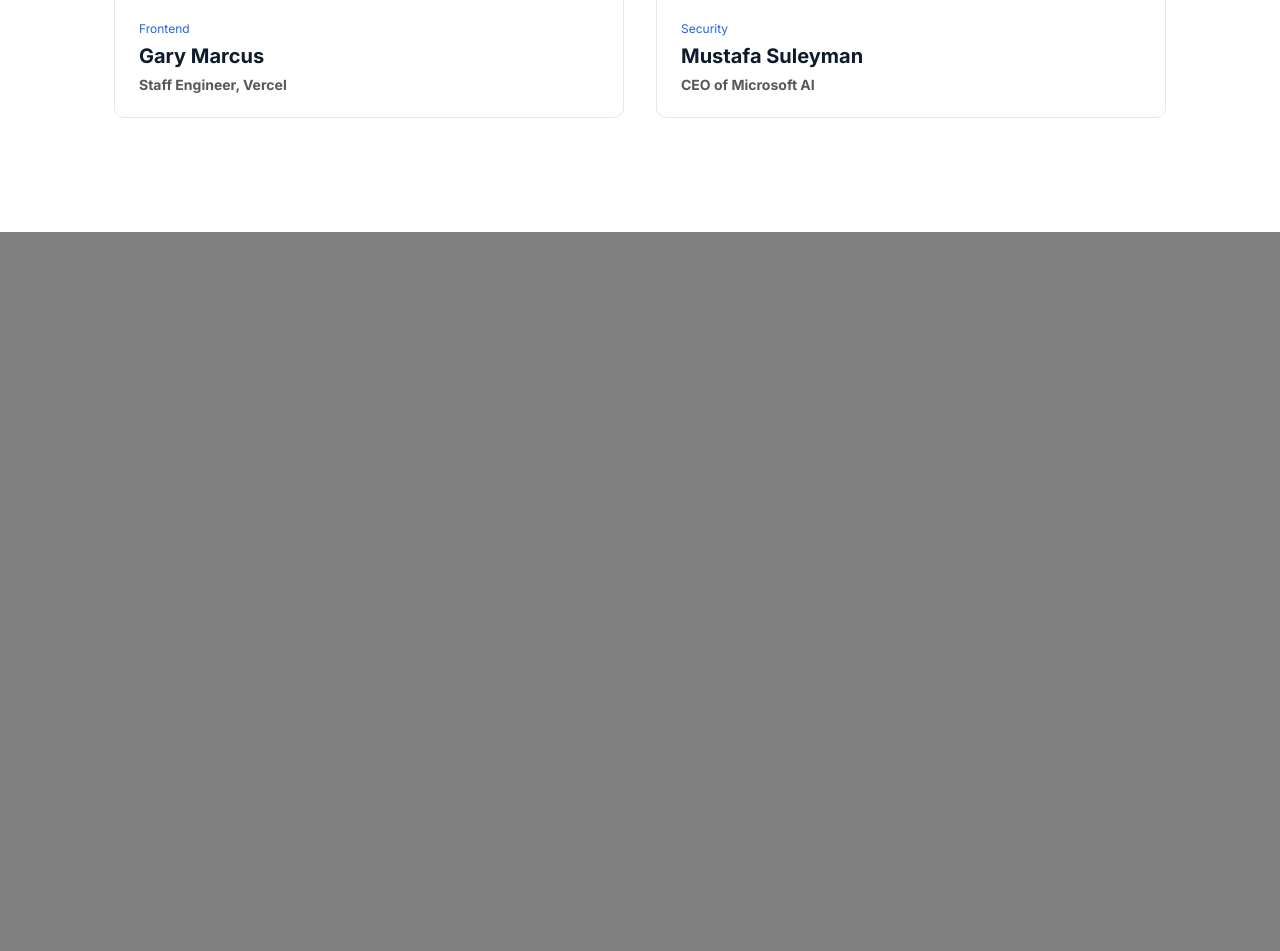
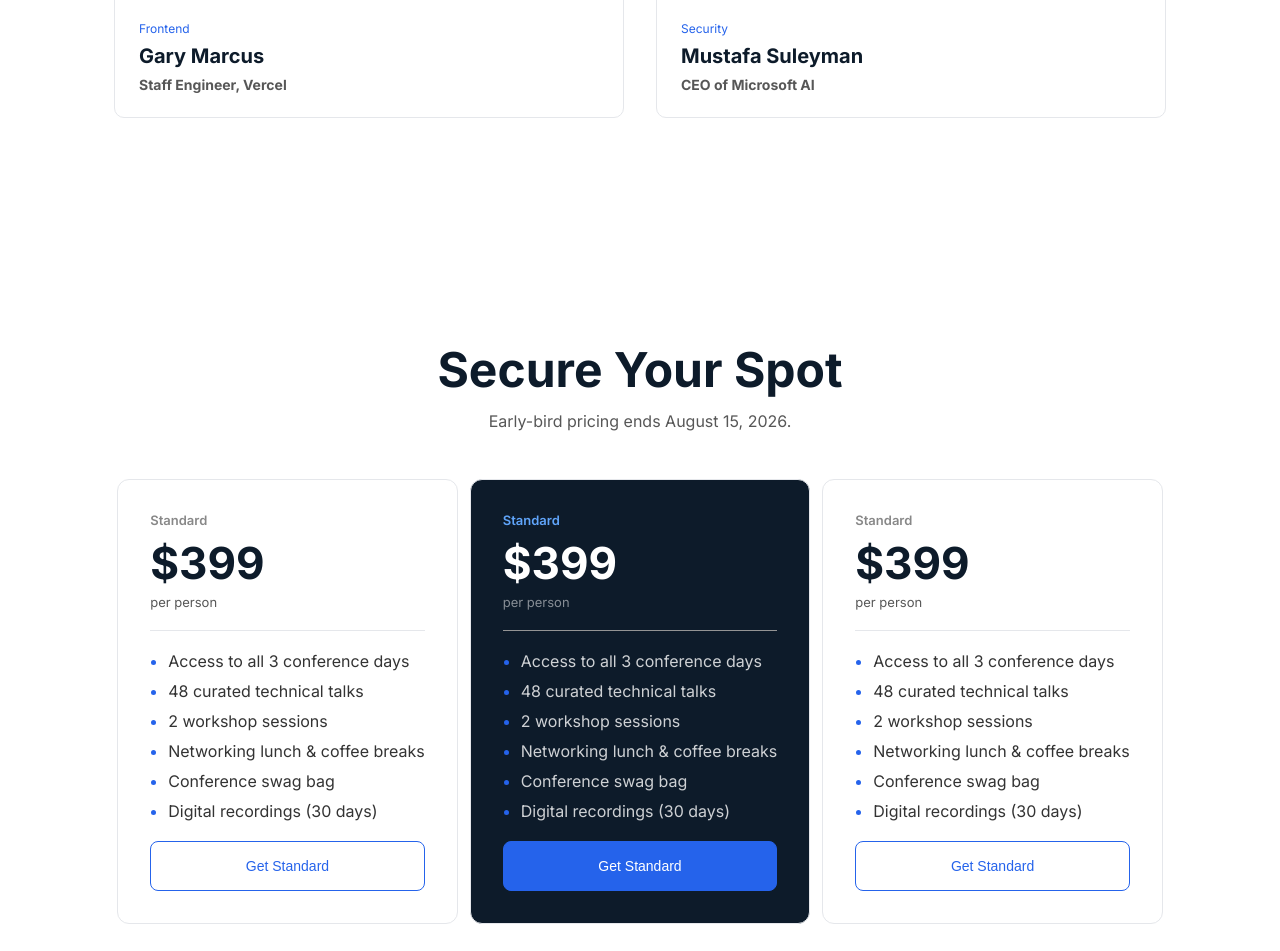
Before and after one commit to alabid234/PH14-DevConf, a plain HTML site: page index.html in a window 1280 px wide. Shown: the part 1846-2797 px from the top of the page. Before the commit the page ends 2078 px from the top, so only its background shows below. Drawn offline with nearby package versions, Linux system fonts and the light colour scheme.

Commit message:
added pricing card css

```diff
--- a/index.html
+++ b/index.html
@@ -40,7 +40,7 @@
             </div>
             <button class="cm-primary-btn">Register Now</button>
         </section>
-        <section id="Meet-Speakers">
+        <section id="Meet-Speakers" class="cm-section">
             <h2>Meet the Speakers</h2>
             <div class="container-speakers">
                 <div class="cm-card-speakers">
@@ -77,7 +77,65 @@
                 </div>
             </div>
         </section>
-        <section id="Pricing"></section>
+        <section id="Pricing" class="cm-section">
+            <div>
+                <h2 class="cm-h2">Secure Your Spot</h2>
+                <p>Early-bird pricing ends August 15, 2026.</p>
+            </div>
+            <div class="priceing-container">
+                <div class="cm-pricing-card">
+                    <div>
+                        <h4>Standard</h4>
+                        <span>$399</span>
+                        <p>per person</p>
+                    </div>
+                    <hr>
+                    <ul>
+                        <li>Access to all 3 conference days</li>
+                        <li>48 curated technical talks</li>
+                        <li>2 workshop sessions</li>
+                        <li>Networking lunch & coffee breaks</li>
+                        <li>Conference swag bag</li>
+                        <li>Digital recordings (30 days)</li>
+                    </ul>
+                    <button>Get Standard</button>
+                </div>
+                <div class="cm-pricing-card pro">
+                    <div>
+                        <h4>Standard</h4>
+                        <span>$399</span>
+                        <p>per person</p>
+                    </div>
+                    <hr>
+                    <ul>
+                        <li>Access to all 3 conference days</li>
+                        <li>48 curated technical talks</li>
+                        <li>2 workshop sessions</li>
+                        <li>Networking lunch & coffee breaks</li>
+                        <li>Conference swag bag</li>
+                        <li>Digital recordings (30 days)</li>
+                    </ul>
+                    <button>Get Standard</button>
+                </div>
+                <div class="cm-pricing-card">
+                    <div>
+                        <h4>Standard</h4>
+                        <span>$399</span>
+                        <p>per person</p>
+                    </div>
+                    <hr>
+                    <ul>
+                        <li>Access to all 3 conference days</li>
+                        <li>48 curated technical talks</li>
+                        <li>2 workshop sessions</li>
+                        <li>Networking lunch & coffee breaks</li>
+                        <li>Conference swag bag</li>
+                        <li>Digital recordings (30 days)</li>
+                    </ul>
+                    <button>Get Standard</button>
+                </div>
+            </div>
+        </section>
         <section id="Sponsors"></section>
     </main>
     <footer></footer>
--- a/main.css
+++ b/main.css
@@ -28,7 +28,6 @@
 /* comman utilities */
 body {
     background-color: gray;
-    color: var(--clr-white);
     display: flex;
     flex-direction: column;
     font-family: "Inter", Arial, Helvetica, sans-serif;
@@ -43,50 +42,21 @@
     line-height: 24px;
 }
 .cm-section {
-    background-color: white;
+    background-color: var(--clr-white);
     margin: auto;
     width: 100%;
     max-width: 1440px;
 }
-
-/* speakers card  */
-.cm-card-speakers {
-    display: flex;
-    flex-direction: column;
-    border: 1px solid var(--clr-border);
-    border-radius: 10px;
-    overflow: hidden;
-}
-.cm-card-speakers img{
-    height: 324px;
-    width: 100%;
-    border: 1 solid var(--clr-border);
-}
-.cm-card-speakers div{
-    display: flex;
-    flex-direction: column;
-    gap: 8px;
-    padding: 24px !important;
-    flex-grow: 1;
-    border: 1 solid var(--clr-border);
-}
-.cm-card-speakers div p{
-    font-size: 12px;
-    color: var(--clr-primary-l);
-}
-.cm-card-speakers div h3{
-    font-size: 20px;
+.cm-h2 {
+    font-size: 48px;
     color: var(--clr-primary-d);
 }
-.cm-card-speakers div h4{
-    font-size: 14px;
-    color: var(--clr-gray);
-}
-/* speakers card end*/
 
 /* header section */
 header {
-    height: 98px;
+    position: sticky;
+    top: 0;
+    height: 80px;
     display: flex;
     padding: 0 60px;
     justify-content: space-between;
@@ -118,20 +88,22 @@
     width: 188px;
     height: 48px;
     font-size: 16px;
+    text-wrap: nowrap;
 }
 
 
 /* Banner Section */
 #Banner{
-    height: calc(100vh - 98px);
+    color: var(--clr-white);
+    height: calc(100vh - 80px);
     display: flex;
     justify-content: center;
     align-items: center;
     flex-direction: column;
-    gap: 20%;
+    gap: 25%;
     padding: 80px;
     text-align: center;
-    background-image: linear-gradient(90deg,rgba(0, 0, 0, 0.6) 30%, rgba(0, 0, 0, 0) 70%), linear-gradient(45deg,rgba(0, 0, 0, 1) 13%, rgba(0, 0, 0, 0) 58%), url(./assets/banner.jpg);
+    background-image: linear-gradient(0deg,rgba(0, 0, 0, 0.66) 30%, rgba(0, 0, 0, 0) 70%), linear-gradient(45deg,rgba(0, 0, 0, 1) 13%, rgba(0, 0, 0, 0) 58%), url(./assets/banner.jpg);
     background-repeat: no-repeat;
     background-position: center;
     background-size: cover;
@@ -149,7 +121,7 @@
 }
 #Banner p{
     font-size: 22px;
-    font-weight: normal;
+    font-weight: 400;
     line-height: 24px;
     max-width: 830px;
 }
@@ -182,3 +154,148 @@
     flex-wrap: wrap;
     gap: 32px;
 }
+
+/* speakers card  */
+.cm-card-speakers {
+    display: flex;
+    flex-direction: column;
+    border: 1px solid var(--clr-border);
+    border-radius: 10px;
+    overflow: hidden;
+}
+.cm-card-speakers img{
+    height: 324px;
+    width: 100%;
+    border: 1 solid var(--clr-border);
+    object-fit: fill;
+
+}
+.cm-card-speakers div{
+    display: flex;
+    flex-direction: column;
+    gap: 8px;
+    padding: 24px !important;
+    flex-grow: 1;
+    border: 1 solid var(--clr-border);
+}
+.cm-card-speakers div p{
+    font-size: 12px;
+    color: var(--clr-primary-l);
+}
+.cm-card-speakers div h3{
+    font-size: 20px;
+    color: var(--clr-primary-d);
+}
+.cm-card-speakers div h4{
+    font-size: 14px;
+    color: var(--clr-gray);
+}
+/* speakers card end*/
+
+/* pricing section */
+#Pricing {
+    height: 100vh;
+    display: flex;
+    justify-content: center;
+    align-items: center;
+    flex-direction: column;
+    gap: 48px;
+}
+#Pricing div{
+    display: flex;
+    justify-content: center;
+    align-items: center;
+    flex-direction: column;
+    gap: 12px;
+}
+#Pricing p{
+    color: var(--clr-gray);
+}
+.priceing-container{
+    display: flex;
+    flex-direction: row !important;
+    padding: 0 114px;
+}
+.pro {
+    background-color: var(--clr-primary-d) ;
+}
+.pro h4{
+    color: var(--clr-primary-lr) !important;
+}
+.pro span {
+    color: var(--clr-white) !important;
+}
+.pro p {
+    color: rgba(255, 255, 255, 0.5) !important;
+}
+.pro hr {
+    border-color: rgba(255, 255, 255, 0.1) !important;
+}
+.pro ul{
+    color: rgba(255, 255, 255, 0.8) !important;
+}
+.pro button {
+    border-color: var(--clr-primary-l) !important;
+    background-color: var(--clr-primary-l) !important;
+    color: var(--clr-white) !important;
+}
+
+/* priceing card  */
+.cm-pricing-card{
+    display: flex;
+    flex-direction: column;
+    gap: 20px !important;
+    border: 1px solid var(--clr-border);
+    padding: 32px;
+    border-radius: 12px;
+}
+.cm-pricing-card div{
+    width: 100%;
+    display: flex;
+    gap: 0px !important ;
+    flex-direction: column;
+    align-items: flex-start !important;
+}
+.cm-pricing-card h4{
+    font-weight: 600;
+    font-size: 13px;
+    color: var(--clr-gray-l);
+}
+.cm-pricing-card span{
+    font-weight: bold;
+    font-size: 44px;
+    padding: 8px 0 4px 0;
+    color: var(--clr-primary-d);
+}
+.cm-pricing-card p{
+    font-weight: 400;
+    font-size: 13px;
+}
+.cm-pricing-card hr {
+    width: 100%;
+    border: 0;
+    border-top: 1px solid var(--clr-border);
+    background-color: var(--clr-gray-l);
+}
+.cm-pricing-card ul {
+    display: flex;
+    flex-direction: column;
+    gap: 10px;
+    padding-left: 18px;
+    color: var(--clr-gray-d);
+}
+.cm-pricing-card ul li::marker {
+  color: var(--clr-primary-l);
+}
+.cm-pricing-card button {
+    padding: 12px 0;
+    border-radius: 8px;
+    width: 100%;
+    color: #2563EB;
+    border: 1px solid;
+    font-size: 14px;
+    font-weight: 600px;
+    line-height: 24px;
+    background-color: var(--clr-white);
+}
+/* priceing card  */
```
